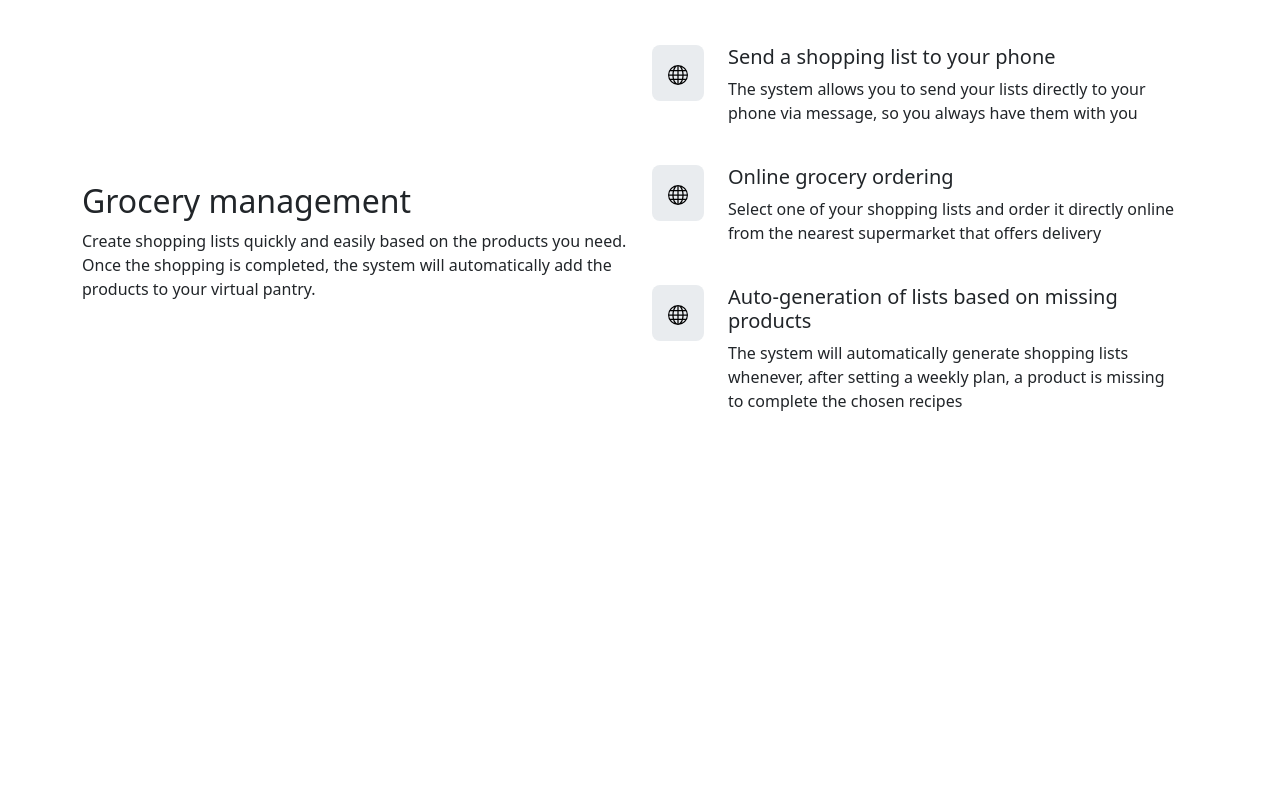
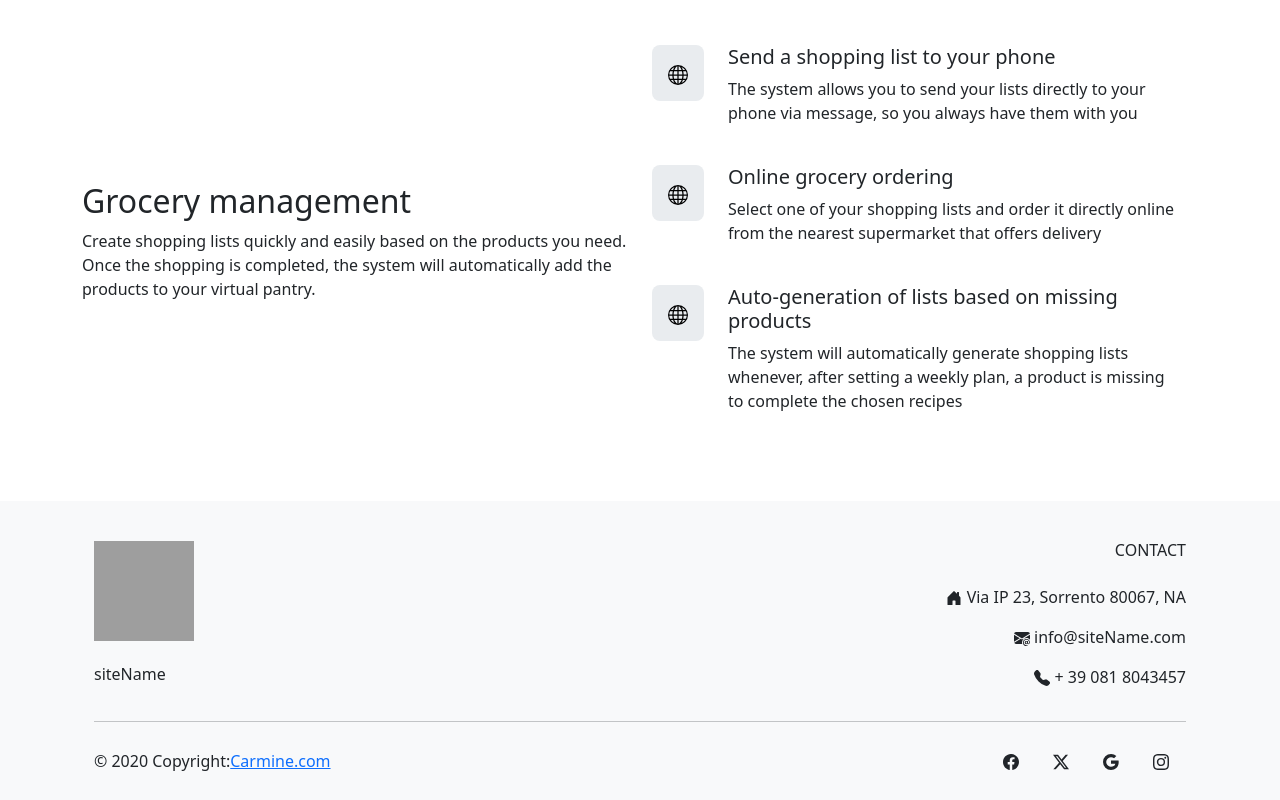
Before and after one commit to CarmineGar93/Capstone-Project-Front-End, a React (Create React App) app in the folder capstone/: page / in a window 1280 px wide. Shown: the part 1855-2655 px from the top of the page. Before the commit the page ends 2356 px from the top, so only its background shows below. Built offline with nearby package versions, Linux system fonts and the light colour scheme; grey boxes are pictures that could not be loaded; the HTML template or start-up script is replaced by a standard one.

Commit message:
footer template

```diff
--- a/capstone/package.json
+++ b/capstone/package.json
@@ -10,6 +10,7 @@
     "bootstrap": "^5.3.3",
     "react": "^18.3.1",
     "react-bootstrap": "^2.10.5",
+    "react-bootstrap-icons": "^1.11.4",
     "react-dom": "^18.3.1",
     "react-redux": "^9.1.2",
     "react-router-dom": "^6.28.0",
--- a/capstone/src/App.js
+++ b/capstone/src/App.js
@@ -3,14 +3,16 @@ import './customstyle.css'
 import { BrowserRouter, Routes, Route } from 'react-router-dom'
 import MyNavbar from './components/MyNavbar';
 import Home from './components/home/Home';
+import MyFooter from './components/MyFooter';
 
 function App() {
   return (
     <BrowserRouter>
-      <MyNavbar></MyNavbar>
+      <MyNavbar />
       <Routes>
         <Route path='/*' element={<Home />} />
       </Routes>
+      <MyFooter />
     </BrowserRouter>
   );
 }
--- /dev/null
+++ b/capstone/src/components/MyFooter.jsx
@@ -0,0 +1,41 @@
+import { Container, Row, Col } from "react-bootstrap"
+import { HouseDoorFill, EnvelopeAtFill, TelephoneFill, Facebook, TwitterX, Google, Instagram } from 'react-bootstrap-icons'
+
+function MyFooter() {
+    return (
+        <footer className="bg-body-tertiary">
+            <Container className="p-4 pb-0">
+                <Row>
+                    <Col md={6} className=" mx-auto mt-3 text-center text-lg-start ">
+                        <img src="http://placedog.net/100/100" alt="" className="img-fluid mb-4" />
+                        <h6>siteName</h6>
+                    </Col>
+                    <hr className="w-100 clearfix d-md-none" />
+                    <Col md={6} className=" mx-auto mt-3 text-center text-lg-end">
+                        <h6 className="mb-4">CONTACT</h6>
+                        <p><HouseDoorFill /> Via IP 23, Sorrento 80067, NA</p>
+                        <p><EnvelopeAtFill /> info@siteName.com</p>
+                        <p><TelephoneFill /> + 39 081 8043457</p>
+                    </Col>
+                </Row>
+                <hr className="my-3" />
+                <Row className="py-3 pt-0 d-flex align-items-center">
+                    <Col md={7} lg={8} className="text-center text-md-start">
+                        <div>
+                            © 2020 Copyright:
+                            <a href="#u">Carmine.com</a>
+                        </div>
+                    </Col>
+                    <Col md={5} lg={4} className="text-center text-md-end">
+                        <a href="#u" className="btn btn-floating m-1" role="button" ><Facebook /></a>
+                        <a href="#u" className="btn btn-floating m-1" role="button"><TwitterX /></a>
+                        <a href="#u" className="btn btn-floating m-1" role="button"><Google /></a>
+                        <a href="#u" className="btn btn-floating m-1" role="button"><Instagram /></a>
+                    </Col>
+                </Row>
+            </Container>
+        </footer >
+    )
+}
+
+export default MyFooter
```
Also changed, not shown: 1 other file (tests, documents, lock files or other folders).
